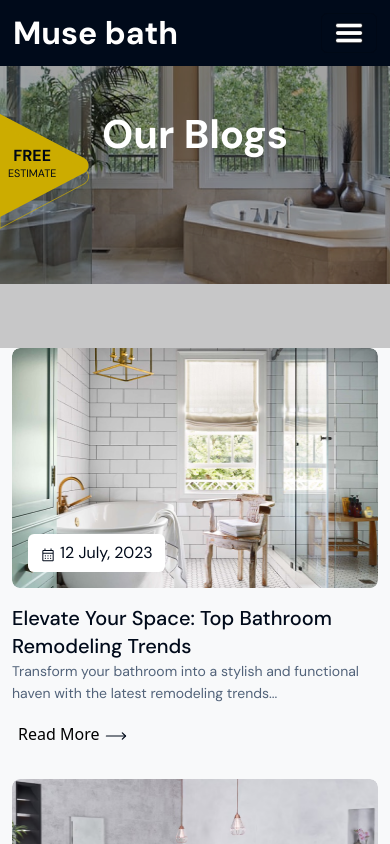
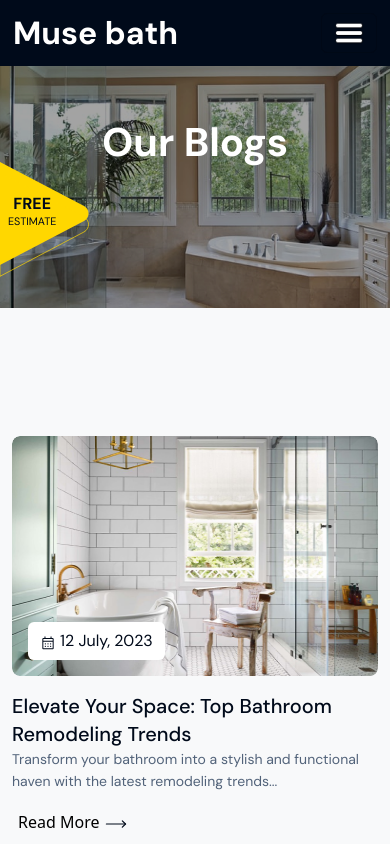
Before and after one commit to Turag-nsu/musebath2, a React (Create React App) app: page /blog in a window 390 px wide. Shown: the top 844 px of the page. Built offline with nearby package versions, Linux system fonts and the light colour scheme; a web font is replaced by a local one.

Commit message:
blog hero padding removed and margin added

```diff
--- a/src/components/BlogHeroPart/BlogHeroPart.css
+++ b/src/components/BlogHeroPart/BlogHeroPart.css
@@ -15,7 +15,7 @@
     background-color: #00000033;
     /* opacity: 0.2; */
     position: absolute;
-    height: 100%;
+    height: 100% !important;
     width: 100%;
     z-index: 2;
 }
@@ -127,22 +127,22 @@
 
 @media (max-width: 768px) {
     .blog-hero-part{
-        padding: 4rem 0 4rem 0;
+        margin: 4rem 0 4rem 0;
     }
     .blog-hero-text-area p{
         font-size: 2.5rem;
     }
 
     .blog-hero-text-area{
-        margin: 3rem 0 4rem 0;
+        margin: 3.5rem 0 9rem 0;
     }
 
     .estimate-btn{
-        position: absolute;
+        /* position: absolute; */
         top: 40%;
         left: -1.2rem;
         /* width: 8.75rem; */
-        z-index: -1;
+        /* z-index: -1; */
     }
 
     .estimate-btn img{
@@ -157,7 +157,7 @@
     }
 
     .estimate-btn-text{
-        position: absolute;
+        /* position: absolute; */
         top: 31.5%;
         left: 0;
         padding-left: 1.7rem;
--- a/src/components/BlogHeroPart/BlogHeroPart.js
+++ b/src/components/BlogHeroPart/BlogHeroPart.js
@@ -8,22 +8,22 @@ const BlogHeroPart = ({ text, bg }) => {
     const [showForm, setShowForm] = useState(false);
 
 
-    useEffect(() => {
-        const handleResize = () => {
-            const overlay = document.querySelector('.blog-hero-overlay');
-            if (overlay) {
-                overlay.style.height = `${document.querySelector('.blog-hero-part').offsetHeight}px`;
-            }
-        };
+    // useEffect(() => {
+    //     const handleResize = () => {
+    //         const overlay = document.querySelector('.blog-hero-overlay');
+    //         if (overlay) {
+    //             overlay.style.height = `${document.querySelector('.blog-hero-part').offsetHeight}px`;
+    //         }
+    //     };
 
-        // Add the resize event listener when the component is mounted
-        window.addEventListener('resize', handleResize);
+    //     // Add the resize event listener when the component is mounted
+    //     window.addEventListener('resize', handleResize);
 
-        // Remove the event listener when the component is unmounted
-        return () => {
-            // window.removeEventListener('resize', handleResize);
-        };
-    }, []);
+    //     // Remove the event listener when the component is unmounted
+    //     return () => {
+    //         window.removeEventListener('resize', handleResize);
+    //     };
+    // }, []);
     return (
         <>
 
```
